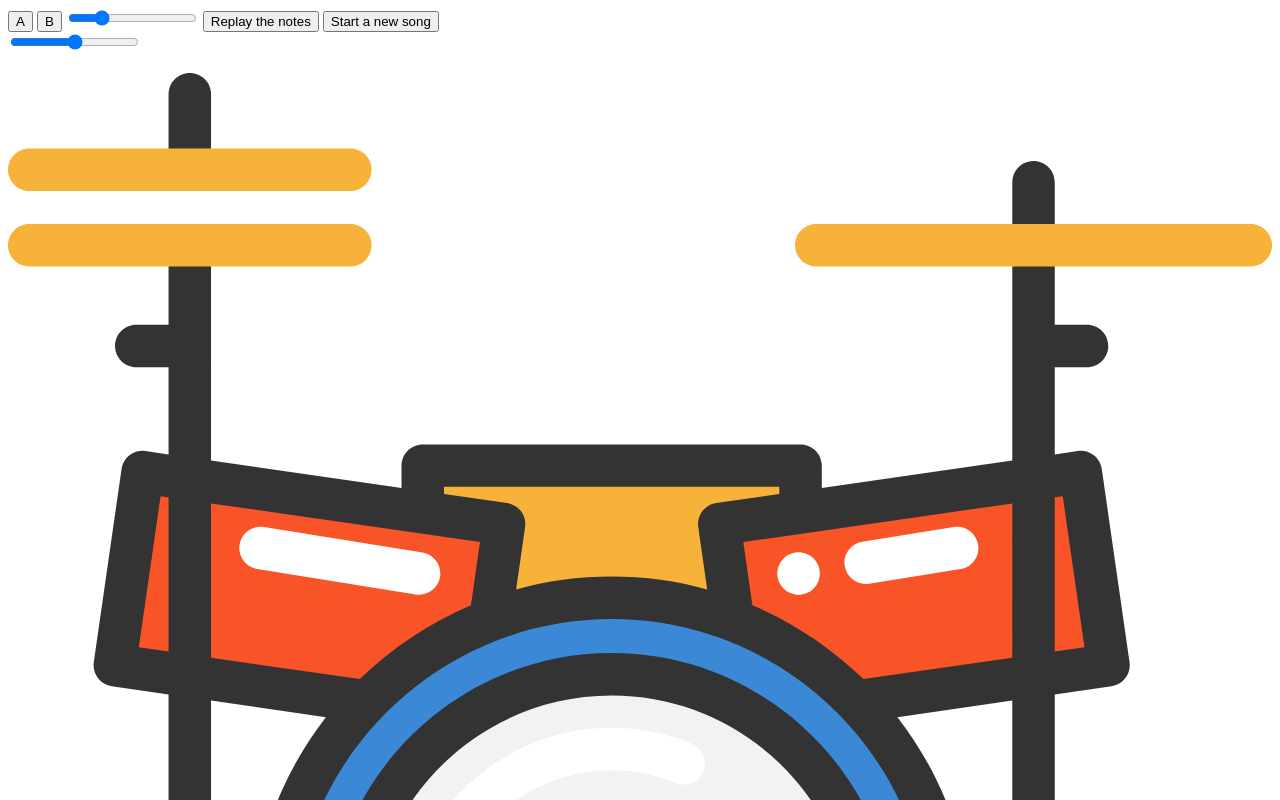
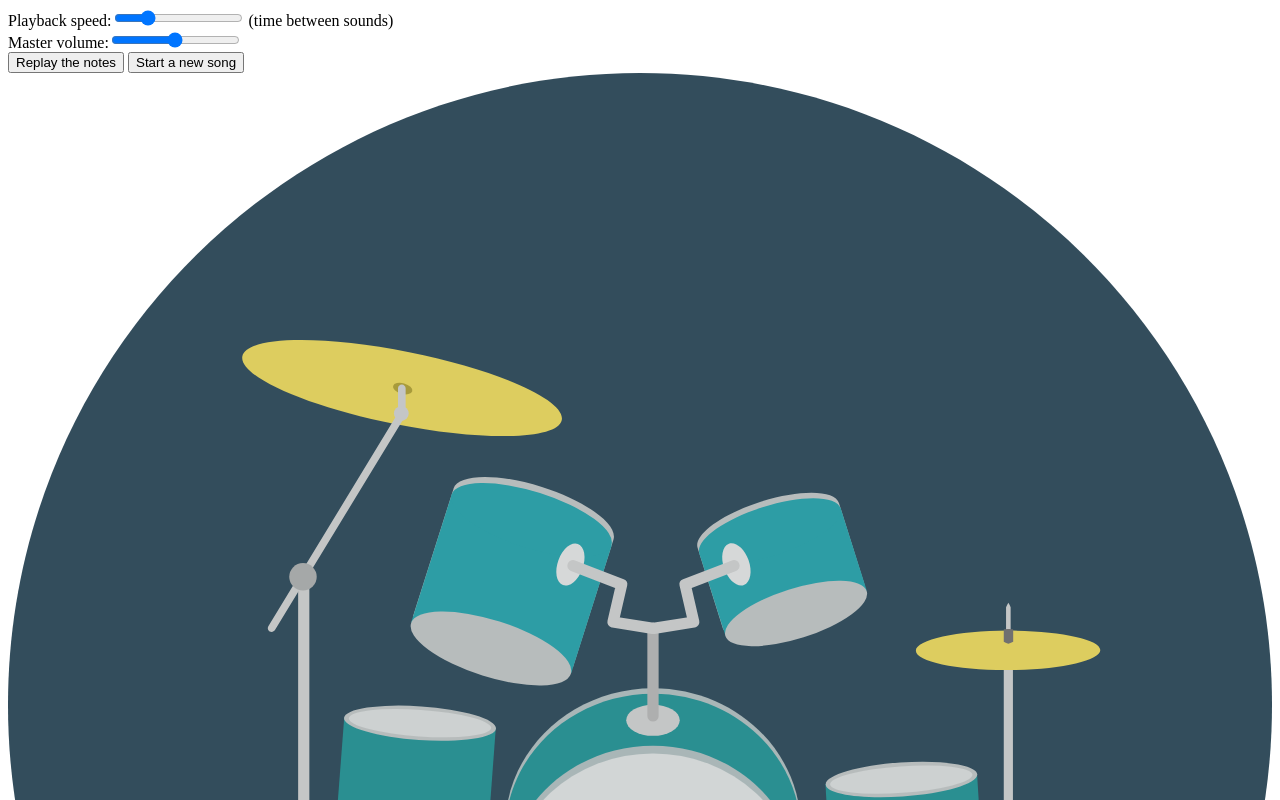
Before and after one commit to juneate/drumkit, a plain HTML site: page index.html in a window 1280 px wide. Shown: the top 800 px of the page. Drawn offline with Linux system fonts and the light colour scheme.

Commit message:
Updated the drum kit SVG and finished off the ex

```diff
--- a/index.html
+++ b/index.html
@@ -7,97 +7,119 @@
   <link rel="stylesheet" href="css/style.css">
 </head>
 <body>
-  <button id="btnA">A</button>
-  <button id="btnB">B</button>
-  <input type="range" value="500" min="50" max="2000" step="50" id="speed">
-  <button id="replay">Replay the notes</button>
-  <button id="newsong">Start a new song</button>
   <div>
-    <input type="range" value="0.5" min="0" max="1" step="0.1" id="volume">
+    <label for="speed">Playback speed:</label><input type="range" value="500" min="50" max="2000" step="50" id="speed"> (time between sounds)
+  </div>
+  <div>
+    <label for="volume">Master volume:</label><input type="range" value="0.5" min="0" max="1" step="0.1" id="volume">
+  </div>
+  <div>
+    <button id="replay">Replay the notes</button>
+    <button id="newsong">Start a new song</button>
   </div>
 
   <div>
-    <!-- <img src="img/drum-kit.svg" alt="Drum kit" width="500"> -->
-    <svg version="1.1" id="Layer_1" xmlns="http://www.w3.org/2000/svg" xmlns:xlink="http://www.w3.org/1999/xlink" x="0px" y="0px"
-	 viewBox="0 0 512 512" style="enable-background:new 0 0 512 512;" xml:space="preserve">
+    <svg version="1.1" id="drumKit" xmlns="http://www.w3.org/2000/svg" xmlns:xlink="http://www.w3.org/1999/xlink" x="0px" y="0px" viewBox="0 0 496.2 496.2" style="enable-background:new 0 0 496.2 496.2;" xml:space="preserve">
+      <path id="background" style="fill:#334D5C;" d="M496.2,248.1C496.2,111.1,385.1,0,248.1,0C111.1,0,0,111.1,0,248.1s111.1,248.1,248.1,248.1S496.2,385.1,496.2,248.1z"/>
+
       <g id="kick" class="playable" data-sound="kick.wav">
-        <path style="fill:#3A88D6;" d="M343.57,262.33c23.952,24.778,38.68,58.514,38.68,95.692c0,76.065-61.669,137.722-137.733,137.722
-          s-137.722-61.657-137.722-137.722c0-37.178,14.729-70.914,38.68-95.692c13.869-14.373,30.857-25.73,49.853-32.979
-          c15.279-5.862,31.855-9.062,49.188-9.062s33.909,3.2,49.188,9.062C312.713,236.6,329.69,247.957,343.57,262.33z M351.279,358.021
-          c0-58.961-47.8-106.761-106.761-106.761s-106.75,47.8-106.75,106.761c0,58.95,47.789,106.75,106.75,106.75
-          S351.279,416.971,351.279,358.021z"/>
-        <path style="fill:#F2F2F2;" d="M244.517,251.26c58.961,0,106.761,47.8,106.761,106.761c0,58.95-47.8,106.75-106.761,106.75
-          s-106.75-47.8-106.75-106.75C137.768,299.06,185.556,251.26,244.517,251.26z"/>
-        <path style="fill:#FFFFFF;" d="M181.956,410.574c-2.705,0-5.368-1.272-7.043-3.652c-10.111-14.368-15.455-31.277-15.455-48.901
-          c0-46.906,38.157-85.068,85.06-85.068c11.223,0,22.133,2.153,32.428,6.401c4.392,1.812,6.483,6.842,4.671,11.235
-          s-6.841,6.486-11.235,4.671c-8.202-3.384-16.904-5.1-25.864-5.1c-37.414,0-67.854,30.443-67.854,67.862
-          c0,14.06,4.26,27.547,12.32,38.999c2.735,3.886,1.801,9.253-2.084,11.987C185.396,410.066,183.667,410.574,181.956,410.574z"/>
+        <path style="fill:#A9B6B7;" d="M195.2,296.1c0-30.1,26-54.6,58-54.6s58,24.4,58,54.6c0,0.2,0,22.1,0,22.2c-0.3,29.9-26.1,32.3-58,32.3c-31.7,0-57.5-2.2-58-31.9C195.2,318.5,195.2,296.4,195.2,296.1z"/>
+        <path style="fill:#2A8F91;" d="M195.2,298.3c0-30.1,26-54.6,58-54.6s58,24.4,58,54.6c0,0,0,22.1,0,22.2c-0.3,29.9-26.1,32.3-58,32.3c-31.7,0-57.5-2.2-58-31.9C195.2,320.7,195.2,298.6,195.2,298.3z"/>
+        <path style="fill:#A9B6B7;" d="M195.2,318.7c0-30.1,26-54.6,58-54.6s58,24.4,58,54.6c0,30.1-26,54.6-58,54.6S195.2,348.9,195.2,318.7z"/>
+        <ellipse style="fill:#D2D6D6;" cx="253.2" cy="320.2" rx="57.1" ry="53.1"/>
       </g>
+
+      <g id="tom1" class="playable" data-sound="tom1.wav">
+        <path style="fill:#B7BCBC;" d="M209.6,162.5c-17.3-5.5-32.9-5.2-34.7,0.6v0.1L159,213.3l62.8,19.9l15.9-50.1l0,0l0,0C239.5,177.2,227,168,209.6,162.5z"/>
+        <rect x="164.68" y="174.325" transform="matrix(-0.9533 -0.3021 0.3021 -0.9533 325.4199 451.5801)" style="fill:#2D9DA5;" width="65.902" height="52.601"/>
+        <ellipse transform="matrix(0.3021 -0.9533 0.9533 0.3021 -83.0367 338.3994)" style="fill:#B7BCBC;" cx="189.593" cy="225.91" rx="11.1" ry="32.901"/>
+        <ellipse transform="matrix(0.3021 -0.9533 0.9533 0.3021 -23.8724 318.3706)" style="fill:#2D9DA5;" cx="205.497" cy="175.489" rx="11.1" ry="32.901"/>
+      </g>
+
+      <g id="tom2" class="playable" data-sound="tom2.wav">
+        <path style="fill:#B7BCBC;" d="M326.2,168.8c-1.6-5.2-15.4-5.4-30.7-0.5c-15.3,4.9-26.4,13-24.8,18.1l10.1,32.2l55.5-17.6L326.2,168.8z"/>
+        <polygon style="fill:#2D9DA5;" points="281.6,220.8 337.1,203.2 326.9,171 271.4,188.6 "/>
+        <ellipse transform="matrix(0.3021 0.9533 -0.9533 0.3021 418.1775 -146.8316)" style="fill:#B7BCBC;" cx="309.368" cy="212.181" rx="9.8" ry="29.101"/>
+        <path style="fill:#2D9DA5;" d="M271.4,188.6c1.6,5.2,15.4,5.4,30.7,0.5c15.3-4.9,26.4-13,24.8-18.1c-1.6-5.2-15.4-5.4-30.7-0.5C280.9,175.3,269.8,183.4,271.4,188.6z"/>
+      </g>
+
+      <g id="crash" class="playable" data-sound="crash.wav">
+        <path style="fill:#DDCD5F;" d="M217.4,136.2c-1.5,7.8-30.9,8.5-65.5,1.6S90.5,119,92,111.2c1.6-7.8,30.9-8.5,65.5-1.6C192.1,116.5,218.9,128.4,217.4,136.2z"/>
+        <ellipse transform="matrix(-0.2668 0.9637 -0.9637 -0.2668 315.6762 7.6442)" style="fill:#A89B3B;" cx="154.93" cy="123.9" rx="2.1" ry="3.9"/>
+      </g>
+
+      <g id="crashStand">
+        <path style="fill:#A5A8A8;" d="M119.3,350.9c-1.1,0-2.1-0.9-2.2-2l-2.9-36.4c-0.1-1.2,0.8-2.3,2-2.4s2.3,0.8,2.4,2l3,36.4c0.1,1.2-0.8,2.3-2,2.4C119.4,350.9,119.3,350.9,119.3,350.9z"/>
+        <g>
+          <path style="fill:#C4C6C6;" d="M116.1,335.1c-1.2,0-2.2-1-2.2-2.2V196.1c0-1.2,1-2.2,2.2-2.2s2.2,1,2.2,2.2v136.8C118.3,334.1,117.3,335.1,116.1,335.1z"/>
+          <path style="fill:#C4C6C6;" d="M103.5,219.4c-0.3,0-0.5-0.1-0.8-0.2c-0.7-0.4-0.9-1.3-0.5-2l50.9-83.7v-9.7c0-0.8,0.7-1.5,1.5-1.5s1.5,0.7,1.5,1.5v10.1c0,0.3-0.1,0.5-0.2,0.8l-51.1,84C104.5,219.2,104,219.4,103.5,219.4z"/>
+        </g>
+        <g>
+          <circle style="fill:#A5A8A8;" cx="115.8" cy="197.8" r="5.4"/>
+          <circle style="fill:#A5A8A8;" cx="116.1" cy="313.8" r="5.9"/>
+        </g>
+        <path style="fill:#C4C6C6;" d="M115.8,335.9c-0.2,0-0.4,0-0.6-0.1l-14.3-6.6c-0.7-0.3-1.1-1.2-0.7-2c0.3-0.7,1.2-1.1,2-0.7l13.6,6.3l11.4-6.5c0.7-0.4,1.6-0.2,2,0.5s0.2,1.6-0.5,2l-12,6.9C116.3,335.9,116.1,335.9,115.8,335.9z"/>
+        <path style="fill:#A5A8A8;" d="M69.6,368.6c-0.5,0-1-0.2-1.4-0.5c-0.9-0.8-1-2.2-0.2-3.1l46.7-54.8c0.4-0.5,1-0.8,1.7-0.8s1.3,0.3,1.7,0.9l40.3,52.6c0.7,1,0.6,2.4-0.4,3.1s-2.4,0.6-3.1-0.4l-38.7-50.5l-44.9,52.7C70.9,368.4,70.3,368.6,69.6,368.6z"/>
+        <circle style="fill:#C4C6C6;" cx="154.4" cy="133.7" r="2.9"/>
+      </g>
+
+      <g id=highHatStandTop>
+        <path style="fill:#A5A8A8;" d="M395.3,353.7c-0.9,0-1.7-0.7-1.8-1.7l-2.4-30c-0.1-1,0.7-1.9,1.7-2s1.9,0.7,2,1.7l2.4,30c0.1,1-0.7,1.9-1.7,2C395.4,353.7,395.4,353.7,395.3,353.7z"/>
+        <path style="fill:#C4C6C6;" d="M392.7,340.6c-1,0-1.8-0.8-1.8-1.8V225.9c0-1,0.8-1.8,1.8-1.8s1.8,0.8,1.8,1.8v112.9C394.5,339.8,393.7,340.6,392.7,340.6z"/>
+        <circle style="fill:#A5A8A8;" cx="392.7" cy="323" r="4.9"/>
+
+        <path style="fill:#C4C6C6;" d="M392.5,340.7c-0.1,0-0.2,0-0.3-0.1l-11.8-5.5c-0.3-0.1-0.4-0.5-0.3-0.8s0.5-0.4,0.8-0.3l11.5,5.3l9.7-5.5c0.3-0.2,0.7-0.1,0.8,0.2c0.2,0.3,0.1,0.7-0.2,0.8l-9.9,5.7C392.7,340.7,392.6,340.7,392.5,340.7z"/>
+        <path style="fill:#A5A8A8;" d="M354.4,368.3c-0.4,0-0.8-0.1-1.2-0.4c-0.8-0.7-0.9-1.8-0.2-2.6l38.5-45.2c0.4-0.4,0.9-0.7,1.4-0.6c0.6,0,1.1,0.3,1.4,0.7l33.3,43.4c0.6,0.8,0.5,1.9-0.3,2.6c-0.8,0.6-1.9,0.5-2.6-0.3l-31.9-41.8l-37.1,43.5C355.4,368.1,354.9,368.3,354.4,368.3z"/>
+      </g>
+
+      <g id="highHat" class="playable" data-sound="highhat-open.wav">
+        <path style="fill:#DDCD5F;" d="M428.8,226.5c0,4.3-16.2,7.8-36.2,7.9c-20,0.1-36.2-3.3-36.2-7.6s16.2-7.8,36.2-7.9C412.6,218.9,428.8,222.3,428.8,226.5z"/>
+      </g>
+
+      <g id="highHatStandBottom">
+        <path style="fill:#C4C6C6;" d="M392.7,208c0.4,0.6,0.7,1.1,0.9,1.7v1.7v3.4v3.4v1.7c-0.3,0.6-0.5,1.1-0.9,1.7c-0.4-0.6-0.6-1.1-0.9-1.7v-1.7v-3.4v-3.4v-1.7C392.1,209.2,392.3,208.6,392.7,208z"/>
+        <path style="fill:#707070;" d="M392.7,224.1c-0.8-0.3-1.3-0.5-1.8-0.8c0-0.3,0-0.5,0-0.8v-1.6v-1.6v-0.8c0.6-0.3,3.1-0.3,3.7,0v0.8v1.6v1.6c0,0.3,0,0.5,0,0.8C394,223.6,393.5,223.9,392.7,224.1z"/>
+      </g>
+
+      <g id="tom3stand">
+        <line style="fill:none;stroke:#A5A8A8;stroke-width:2.285;stroke-linecap:round;stroke-linejoin:round;stroke-miterlimit:10;" x1="159.3" y1="330.8" x2="160.8" y2="349.6"/>
+        <line style="fill:none;stroke:#C4C6C6;stroke-width:3.686;stroke-linecap:round;stroke-linejoin:round;stroke-miterlimit:10;" x1="159.2" y1="341.4" x2="159.2" y2="270.8"/>
+        <circle style="fill:#A5A8A8;" cx="159.2" cy="331.6" r="3"/>
+        <polyline style="fill:none;stroke:#C4C6C6;stroke-width:1.474;stroke-linecap:round;stroke-linejoin:round;stroke-miterlimit:10;" points="151.7,338.8 159.1,342.2 165.3,338.7 	"/>
+        <polyline style="fill:none;stroke:#A5A8A8;stroke-width:2.285;stroke-linecap:round;stroke-linejoin:round;stroke-miterlimit:10;" points="135.2,358.7 159.3,330.4 180.1,357.6 	"/>
+      </g>
+
+      <g id="tom3" class="playable" data-sound="tom3.wav">
+        <polygon style="fill:#2A8F91;" points="188.3,300 128.7,295.9 132,252.9 191.5,257 "/>
+        <ellipse transform="matrix(-0.069 0.9976 -0.9976 -0.069 427.5422 111.5018)" style="fill:#B7BCBC;" cx="161.741" cy="255.255" rx="6.6" ry="29.899"/>
+        <ellipse transform="matrix(-0.069 0.9976 -0.9976 -0.069 427.5448 111.5001)" style="fill:#CDD1D1;" cx="161.744" cy="255.253" rx="5.2" ry="27.999"/>
+        <path style="fill:#2A8F91;" d="M128.8,296.2c0.3-3.7,13.8-5.7,30.2-4.6c16.5,1.1,29.6,5,29.3,8.7s-13.8,5.7-30.2,4.6C141.7,303.7,128.5,299.8,128.8,296.2z"/>
+      </g>
+
+      <g id="snareStand">
+        <line style="fill:none;stroke:#A5A8A8;stroke-width:2.285;stroke-linecap:round;stroke-linejoin:round;stroke-miterlimit:10;" x1="351.1" y1="330.8" x2="349.6" y2="349.6"/>
+        <line style="fill:none;stroke:#C4C6C6;stroke-width:3.686;stroke-linecap:round;stroke-linejoin:round;stroke-miterlimit:10;" x1="351.2" y1="341.4" x2="351.2" y2="277"/>
+        <circle style="fill:#A5A8A8;" cx="351.2" cy="331.6" r="3"/>
+        <polyline style="fill:none;stroke:#C4C6C6;stroke-width:1.474;stroke-linecap:round;stroke-linejoin:round;stroke-miterlimit:10;" points="358.7,338.8 351.4,342.2 345.2,338.7 	"/>
+        <polyline style="fill:none;stroke:#A5A8A8;stroke-width:2.285;stroke-linecap:round;stroke-linejoin:round;stroke-miterlimit:10;" points="375.2,358.7 351.1,330.4 330.3,357.6 	"/>
+      </g>
+
       <g id="snare" class="playable" data-sound="snare.wav">
-        <path style="fill:#F7B239;" d="M321.03,166.73v18.95l-32.922,4.738l5.598,38.933c-15.279-5.862-31.855-9.062-49.188-9.062
-          s-33.908,3.2-49.188,9.062l5.598-38.933l-32.922-4.738v-18.95H321.03z"/>
+        <polygon style="fill:#2A8F91;" points="322.1,300 381.7,295.9 380.4,275 320.9,279.1 "/>
+        <path style="fill:#B7BCBC;" d="M380.5,275.3c-0.3-3.7-13.8-5.7-30.2-4.6c-16.5,1.1-29.6,5-29.3,8.7c0.3,3.7,13.8,5.7,30.2,4.6C367.6,282.9,380.7,279,380.5,275.3z"/>
+        <ellipse transform="matrix(-0.069 -0.9976 0.9976 -0.069 98.1435 646.3777)" style="fill:#CDD1D1;" cx="350.694" cy="277.392" rx="5.2" ry="27.999"/>
+        <ellipse transform="matrix(-0.069 -0.9976 0.9976 -0.069 78.6747 669.809)" style="fill:#2A8F91;" cx="351.89" cy="298.193" rx="6.6" ry="29.899"/>
       </g>
-      <g id="tom1" class="playable" data-sound="tom1.wav">
-        <polygon style="fill:#F95428;" points="73.633,172.11 73.633,251.994 43.257,247.624 54.511,169.357 	"/>
-        <path style="fill:#F95428;" d="M200.927,190.418l-5.598,38.933c-18.996,7.25-35.985,18.606-49.853,32.979l-71.843-10.335V172.11
-          l94.373,13.57L200.927,190.418z"/>
-        <path style="fill:#FFFFFF;" d="M166.536,219.028c-0.454,0-0.913-0.036-1.375-0.11l-64.238-10.324
-          c-4.692-0.754-7.883-5.168-7.129-9.859s5.172-7.881,9.859-7.129l64.238,10.324c4.692,0.754,7.883,5.168,7.129,9.859
-          C174.34,216.016,170.686,219.028,166.536,219.028z"/>
+
+      <g id="tom1and2stand">
+        <ellipse style="fill:#C4C6C6;" cx="253.2" cy="254.1" rx="10.5" ry="6.1"/>
+        <line style="fill:none;stroke:#AEAFAF;stroke-width:4.423;stroke-linecap:round;stroke-linejoin:round;stroke-miterlimit:10;" x1="253.2" y1="252.4" x2="253.2" y2="218"/>
+        <ellipse transform="matrix(0.9398 0.3418 -0.3418 0.9398 79.2411 -63.8385)" style="fill:#D6D8D8;" cx="220.773" cy="192.94" rx="5" ry="8.6"/>
+        <polyline style="fill:none;stroke:#C4C6C6;stroke-width:4.423;stroke-linecap:round;stroke-linejoin:round;stroke-miterlimit:10;" points="221.8,193.4 240.9,200.8 237.5,215.5 253.2,218 "/>
+        <path style="fill:#D6D8D8;" d="M288.9,201c2.6-1,3.4-5.3,1.8-9.8s-5.1-7.3-7.7-6.4c-2.6,1-3.4,5.3-1.8,9.8S286.3,202,288.9,201z"/>
+        <polyline style="fill:none;stroke:#C4C6C6;stroke-width:4.423;stroke-linecap:round;stroke-linejoin:round;stroke-miterlimit:10;" points="285,193.4 265.8,200.8 269.2,215.5 253.5,218 "/>
       </g>
-      <g id="tom2" class="playable" data-sound="tom2.wav">
-        <polygon style="fill:#F95428;" points="434.536,169.357 445.777,247.624 415.402,251.994 415.402,172.11 	"/>
-        <path style="fill:#F95428;" d="M415.402,172.11v79.885L343.57,262.33c-13.88-14.373-30.857-25.73-49.865-32.979l-5.598-38.933
-          l32.922-4.738L415.402,172.11z"/>
-        <path style="fill:#FFFFFF;" d="M320.238,219.026c-2.26,0-4.485-0.918-6.08-2.524c-0.401-0.39-0.757-0.837-1.078-1.308
-          c-0.31-0.459-0.574-0.964-0.792-1.48c-0.206-0.516-0.379-1.067-0.482-1.606c-0.115-0.562-0.172-1.124-0.172-1.686
-          s0.057-1.124,0.172-1.686c0.103-0.539,0.275-1.09,0.482-1.606c0.218-0.516,0.482-1.021,0.792-1.48
-          c0.321-0.47,0.677-0.918,1.078-1.308c1.595-1.606,3.82-2.524,6.08-2.524s4.485,0.918,6.08,2.524
-          c0.402,0.39,0.757,0.837,1.078,1.308c0.31,0.459,0.574,0.964,0.792,1.48c0.206,0.516,0.379,1.067,0.482,1.606
-          c0.115,0.562,0.172,1.124,0.172,1.686s-0.057,1.124-0.172,1.686c-0.103,0.539-0.275,1.09-0.482,1.606
-          c-0.218,0.516-0.482,1.021-0.792,1.48c-0.321,0.47-0.677,0.918-1.078,1.308C324.723,218.109,322.498,219.026,320.238,219.026z"/>
-        <path style="fill:#FFFFFF;" d="M347.424,214.656c-4.15,0-7.804-3.01-8.484-7.239c-0.754-4.691,2.438-9.106,7.129-9.859
-          l37.041-5.952c4.691-0.756,9.106,2.438,9.859,7.129c0.754,4.691-2.438,9.106-7.129,9.859l-37.041,5.952
-          C348.338,214.62,347.878,214.656,347.424,214.656z"/>
-      </g>
-      <g>
-        <path style="fill:#333333;" d="M244.52,242.661c-63.608,0-115.357,51.749-115.357,115.357c0,63.608,51.749,115.358,115.357,115.358
-          c63.608,0,115.358-51.749,115.358-115.358S308.128,242.661,244.52,242.661z M244.52,456.169c-54.121,0-98.15-44.031-98.15-98.151
-          s44.031-98.15,98.15-98.15c54.121,0,98.151,44.031,98.151,98.15C342.671,412.139,298.64,456.169,244.52,456.169z"/>
-        <path style="fill:#333333;" d="M82.241,45.24V16.253c0-4.751-3.852-8.603-8.603-8.603c-4.751,0-8.603,3.852-8.603,8.603V45.24"/>
-        <path style="fill:#333333;" d="M424.003,68.862V51.961c0-4.751-3.852-8.603-8.603-8.603s-8.603,3.852-8.603,8.603v16.901v17.207
-          v78.586l-77.16,11.095v-9.017c0-4.751-3.852-8.603-8.603-8.603H168.004c-4.751,0-8.603,3.852-8.603,8.603v9.017L82.24,164.655
-          V77.359H65.033v32.311H51.958c-4.751,0-8.603,3.852-8.603,8.603c0,4.751,3.852,8.603,8.603,8.603h13.076v35.305l-9.301-1.338
-          c-2.258-0.322-4.554,0.262-6.38,1.629c-1.827,1.367-3.035,3.405-3.36,5.663l-11.247,78.261c-0.676,4.703,2.588,9.063,7.291,9.739
-          l22.998,3.308v184.043L18.862,489.66c-3.36,3.36-3.36,8.807,0,12.166c1.679,1.681,3.882,2.52,6.083,2.52s4.404-0.84,6.083-2.52
-          l34.007-34.007v27.923c0,4.751,3.852,8.603,8.603,8.603s8.603-3.852,8.603-8.603v-27.923l34.007,34.007
-          c3.36,3.36,8.807,3.36,12.166,0c3.36-3.36,3.36-8.807,0-12.166l-46.173-46.173V261.92l46.523,6.692
-          c-19.156,24.744-30.574,55.764-30.574,89.406c0,45.046,20.464,85.395,52.578,112.259l-8.191,22.527
-          c-1.624,4.466,0.679,9.402,5.145,11.025c0.97,0.353,1.963,0.521,2.94,0.521c3.515,0,6.815-2.171,8.086-5.666l6.456-17.754
-          c22.868,14.808,50.105,23.417,79.317,23.417s56.449-8.609,79.317-23.417l6.456,17.754c1.271,3.495,4.57,5.666,8.086,5.666
-          c0.976,0,1.97-0.167,2.94-0.521c4.466-1.624,6.769-6.56,5.145-11.025l-8.191-22.527c32.113-26.864,52.578-67.214,52.578-112.259
-          c0-33.641-11.418-64.661-30.574-89.406l46.522-6.692v181.568l-46.173,46.173c-3.36,3.36-3.36,8.807,0,12.166
-          c3.36,3.36,8.807,3.36,12.166,0l34.007-34.007v27.923c0,4.751,3.852,8.603,8.603,8.603s8.603-3.852,8.603-8.603V467.82
-          l34.007,34.007c1.679,1.679,3.882,2.52,6.083,2.52c2.201,0,4.404-0.84,6.083-2.52c3.36-3.36,3.36-8.807,0-12.166l-46.173-46.173
-          V259.445l22.999-3.308c4.703-0.676,7.967-5.037,7.291-9.739l-11.249-78.261c-0.325-2.259-1.534-4.296-3.36-5.663
-          c-1.826-1.367-4.122-1.95-6.38-1.629l-9.302,1.338v-35.305h13.076c4.751,0,8.603-3.852,8.603-8.603
-          c0-4.751-3.852-8.603-8.603-8.603h-13.076V86.069V68.862H424.003z M176.608,175.335H312.43v2.888l-25.547,3.674
-          c-2.259,0.325-4.296,1.534-5.663,3.36c-1.367,1.826-1.954,4.122-1.629,6.38l3.632,25.257c-12.334-3.386-25.31-5.206-38.703-5.206
-          c-13.395,0-26.37,1.818-38.703,5.206l3.632-25.257c0.325-2.259-0.262-4.554-1.629-6.38s-3.405-3.035-5.663-3.36l-25.547-3.674
-          L176.608,175.335L176.608,175.335z M53.001,240.329l8.799-61.23l3.234,0.465v62.496L53.001,240.329z M82.241,182.038
-          l108.951,15.666l-3.673,25.545c-16.843,7.151-32.073,17.376-44.999,29.958l-60.279-8.671L82.241,182.038L82.241,182.038z
-          M244.52,487.141c-71.199,0-129.122-57.924-129.122-129.123s57.924-129.122,129.122-129.122s129.123,57.924,129.123,129.122
-          S315.717,487.141,244.52,487.141z M346.519,253.207c-12.926-12.581-28.156-22.807-44.999-29.958l-3.673-25.545l108.95-15.666
-          v62.497L346.519,253.207z M427.239,179.099l8.799,61.23l-12.035,1.731v-62.497L427.239,179.099z"/>
-      </g>
-      <g>
-        <path style="fill:#F7B239;" d="M138.674,55.46H8.603C3.852,55.46,0,51.608,0,46.857s3.852-8.603,8.603-8.603h130.071
-          c4.751,0,8.603,3.852,8.603,8.603S143.425,55.46,138.674,55.46z"/>
-        <path style="fill:#F7B239;" d="M138.674,86.065H8.603C3.852,86.065,0,82.213,0,77.462c0-4.751,3.852-8.603,8.603-8.603h130.071
-          c4.751,0,8.603,3.852,8.603,8.603C147.277,82.213,143.425,86.065,138.674,86.065z"/>
-        <path style="fill:#F7B239;" d="M503.397,86.065H327.407c-4.751,0-8.603-3.852-8.603-8.603c0-4.751,3.852-8.603,8.603-8.603h175.989
-          c4.751,0,8.603,3.852,8.603,8.603C512,82.213,508.148,86.065,503.397,86.065z"/>
-      </g>
+
     </svg>
   </div>
 
```
Also changed, not shown: css/style.css (+19 -0 lines), js/script.js (+46 -23 lines), img/drum-set.svg (added), 4 other files.
